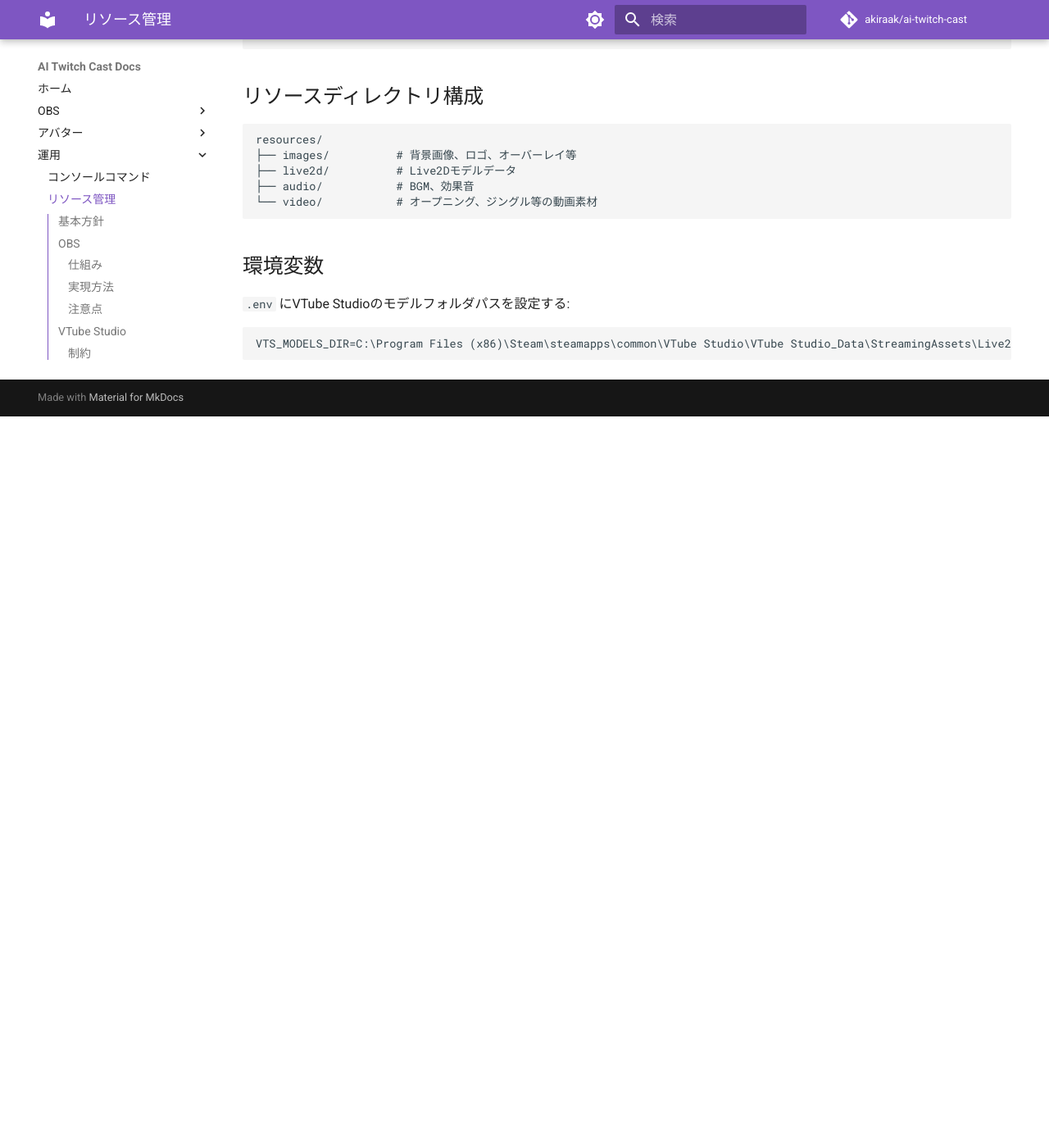
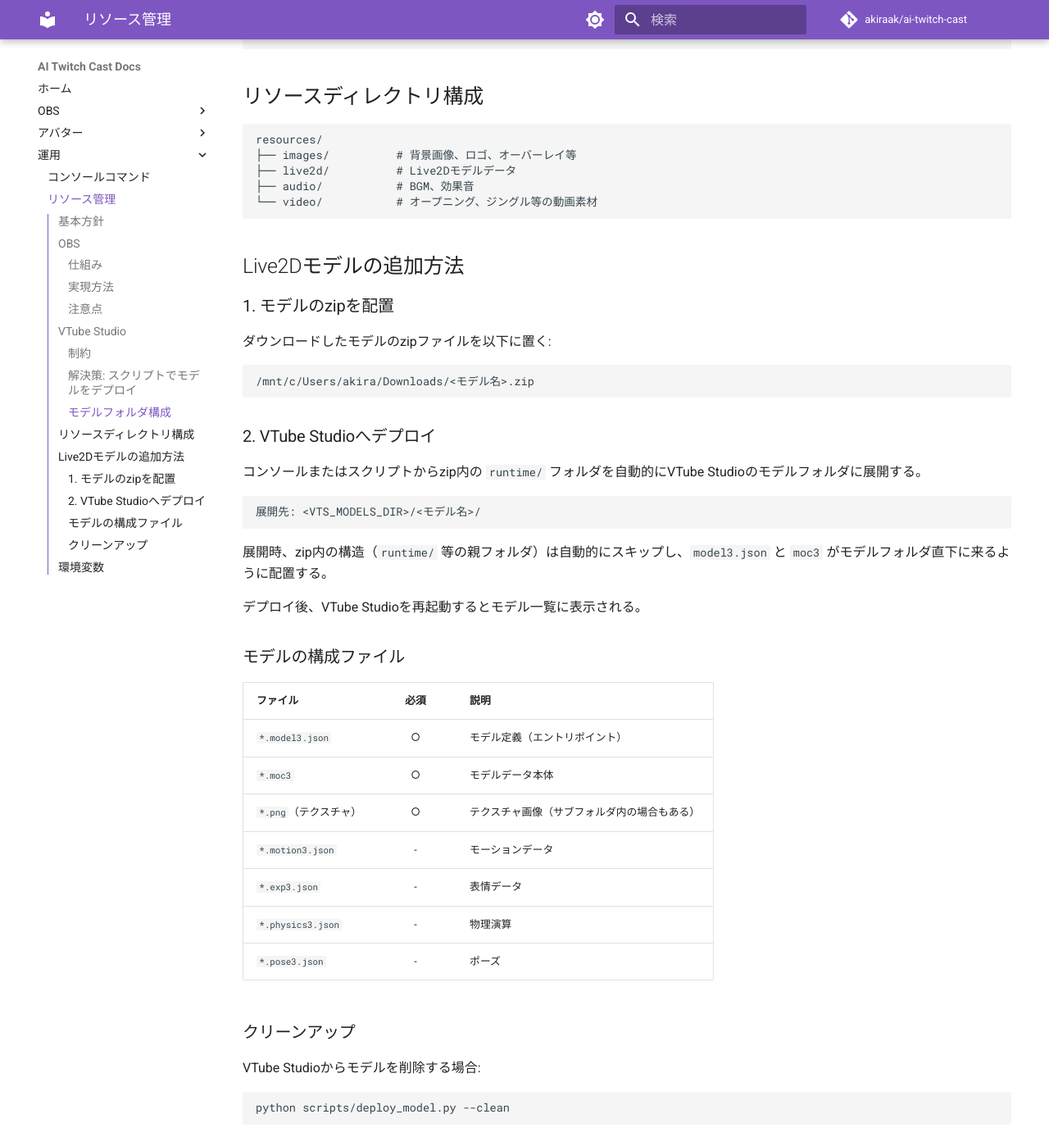
Before and after one commit to akiraak/ai-twitch-cast, an MkDocs documentation site: the page built from docs/resource-management.md, in a window 1280 px wide and 1400 px high, scrolled down 2058 px. Shown: the whole window at 82% size. Built offline with MkDocs 1.6.1 and Material for MkDocs 9.7.7, drawn with Linux system fonts in a browser that asks for light colours; comment, search, counter and statistics services are not loaded; before the commit the page ends 2566 px from its top, so only the background shows below that.

Commit message:
Live2Dモデルの追加・デプロイ手順をドキュメントに追加
Co-Authored-By: Claude Opus 4.6 <noreply@anthropic.com>

````diff
--- a/docs/resource-management.md
+++ b/docs/resource-management.md
@@ -90,6 +90,48 @@ resources/
 └── video/           # オープニング、ジングル等の動画素材
 ```
 
+## Live2Dモデルの追加方法
+
+### 1. モデルのzipを配置
+
+ダウンロードしたモデルのzipファイルを以下に置く:
+
+```
+/mnt/c/Users/akira/Downloads/<モデル名>.zip
+```
+
+### 2. VTube Studioへデプロイ
+
+コンソールまたはスクリプトからzip内の `runtime/` フォルダを自動的にVTube Studioのモデルフォルダに展開する。
+
+```
+展開先: <VTS_MODELS_DIR>/<モデル名>/
+```
+
+展開時、zip内の構造（`runtime/` 等の親フォルダ）は自動的にスキップし、`model3.json` と `moc3` がモデルフォルダ直下に来るように配置する。
+
+デプロイ後、VTube Studioを再起動するとモデル一覧に表示される。
+
+### モデルの構成ファイル
+
+| ファイル | 必須 | 説明 |
+|---------|:----:|------|
+| `*.model3.json` | ○ | モデル定義（エントリポイント） |
+| `*.moc3` | ○ | モデルデータ本体 |
+| `*.png`（テクスチャ） | ○ | テクスチャ画像（サブフォルダ内の場合もある） |
+| `*.motion3.json` | - | モーションデータ |
+| `*.exp3.json` | - | 表情データ |
+| `*.physics3.json` | - | 物理演算 |
+| `*.pose3.json` | - | ポーズ |
+
+### クリーンアップ
+
+VTube Studioからモデルを削除する場合:
+
+```bash
+python scripts/deploy_model.py --clean
+```
+
 ## 環境変数
 
 `.env` にVTube Studioのモデルフォルダパスを設定する:
````
